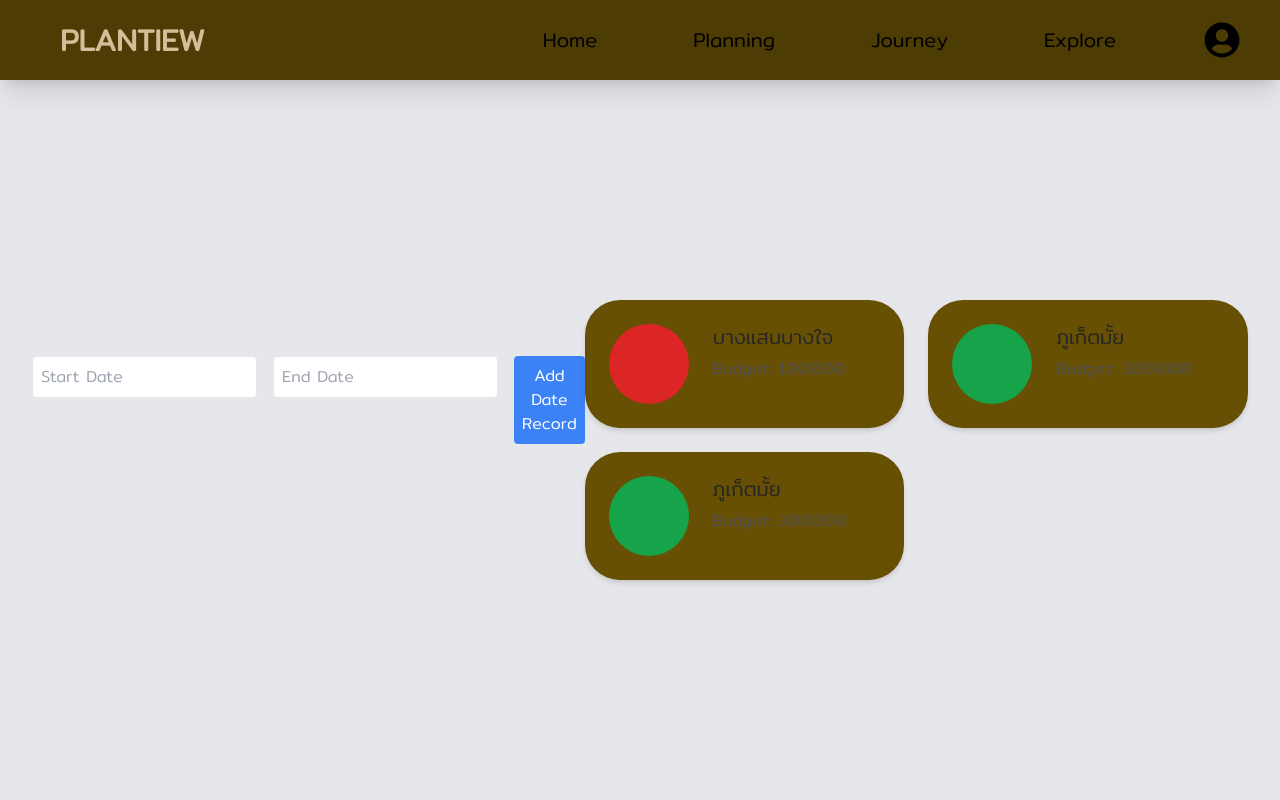
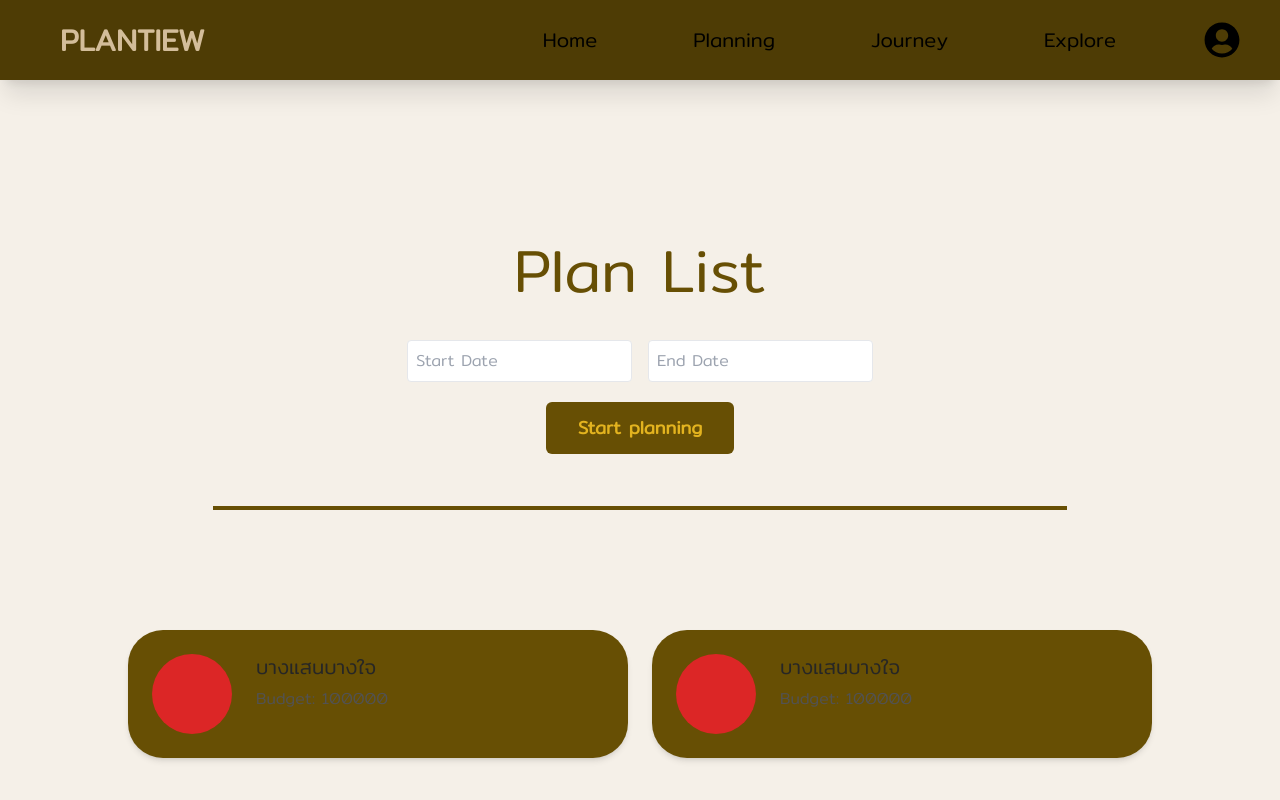
Before and after one commit to 164p/Planning-Webapp, a Next.js app in the folder my-app/: page /plan in a window 1280 px wide. Shown: the top 800 px of the page. Built offline with nearby package versions, Linux system fonts and the light colour scheme.

Commit message:
Update planning page

```diff
--- a/my-app/app/(user)/plan/page.tsx
+++ b/my-app/app/(user)/plan/page.tsx
@@ -7,14 +7,27 @@ import PlanningBox from '@/app/components/PlanningBox';
 const Home: React.FC = () => {
 
   return (
-    <div className="flex items-center justify-center min-h-screen bg-gray-200 p-8">
-      <DateRangePicker onSubmit={function (startDate: Date, endDate: Date): void {
-        throw new Error('Function not implemented.');
-      } } />
-        <PlanningBox/>
-    </div>
+    <div className='bg-[#F5F0E8]'>
+            <h1 className='text-[#674F04] text-6xl pt-60 p-10 text-center font-medium'>Plan List</h1>
+            <div className='flex justify-center items-center'>
+            <DateRangePicker onSubmit={function (startDate: Date, endDate: Date): void {
+              throw new Error('Function not implemented.');
+              } } />
+            </div>
+            <p className='flex text-[#674F04] text-2xl font-medium justify-center items-center pb-3'></p>
+            <div className='flex justify-center items-center'>
+                <div className='flex w-full p-0.5 mt-10 lg:w-2/3 bg-[#674F04] '/>
+            </div>
+            <div className='bg-[#F5F0E8] py-10'>
+                <div className='grid grid-cols-1 sm:grid-cols-1 md:grid-cols-2 sm:px-20 md:px-20 lg:px-0 lg:grid-cols-2 gap-6 mx-auto max-w-screen-lg '>
+                    <PlanningBox />
+                    <PlanningBox />
+                    <PlanningBox />
+                    <PlanningBox />
+                </div>
+            </div>
+        </div>
   );
-
 };
 
 export default Home;
--- a/my-app/app/components/DatePick.tsx
+++ b/my-app/app/components/DatePick.tsx
@@ -50,6 +50,7 @@ const DateRangePicker: React.FC<DateRangePickerProps> = ({ onSubmit }) => {
   };
 
   return (
+    <div>
     <div className="flex flex-row space-x-4">
       <DatePicker
         selected={startDate}
@@ -70,13 +71,15 @@ const DateRangePicker: React.FC<DateRangePickerProps> = ({ onSubmit }) => {
         placeholderText="End Date"
         className="p-2 border rounded"
       />
-      <button
-        className="p-2 bg-blue-500 text-white rounded"
-        onClick={handleAddDateRecord}
-      >
-        Add Date Record
-      </button>
+    </div >
+      <div className='flex'>
+        <button onClick={handleAddDateRecord} className="mx-auto overflow-hidden max-w-15 font-bold text-lg bg-[#674F04] hover:bg-[#896A08] duration-100 px-8 py-3 rounded-md text-[#E3B31F] mt-5">
+          Start planning
+        </button>
+      </div>
     </div>
+
+
   );
 };
 
--- a/my-app/app/components/PlanningBox.tsx
+++ b/my-app/app/components/PlanningBox.tsx
@@ -3,9 +3,7 @@ import React, { useState } from 'react';
 
 export default function PlanningBox() {
   const projects = [
-    { name: "บางแสนบางใจ", budget: 100000, color: "bg-red-600" },
-    { name: "ภูเก็ตมั้ย", budget: 300000, color: "bg-green-600" },
-    { name: "ภูเก็ตมั้ย", budget: 300000, color: "bg-green-600" }
+    { name: "บางแสนบางใจ", budget: 100000, color: "bg-red-600" }
   ];
 
   const [showIcons, setShowIcons] = useState(false);
@@ -16,7 +14,7 @@ export default function PlanningBox() {
 
   return (
     <div className="pt-20 w-full">
-      <div className="grid grid-cols-1 sm:grid-cols-2 md:grid-cols-2 lg:grid-cols-2 gap-6 mx-auto max-w-screen-lg">
+      <div className="grid grid-cols-1 sm:grid-cols-1 md:grid-cols-1 lg:grid-cols-1 gap-6 mx-auto max-w-screen-lg">
         {projects.map((project, index) => (
           <div
             key={index}
```
